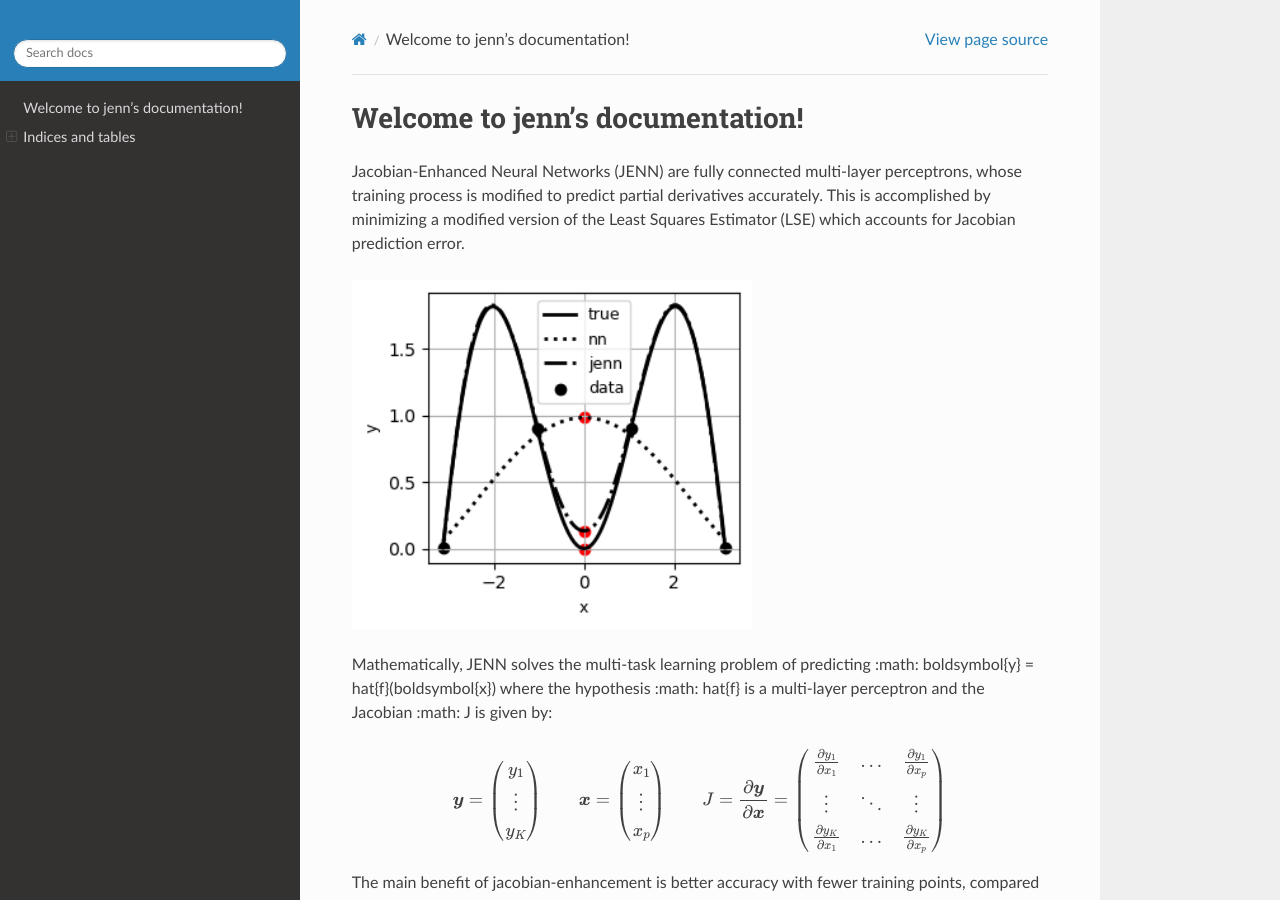
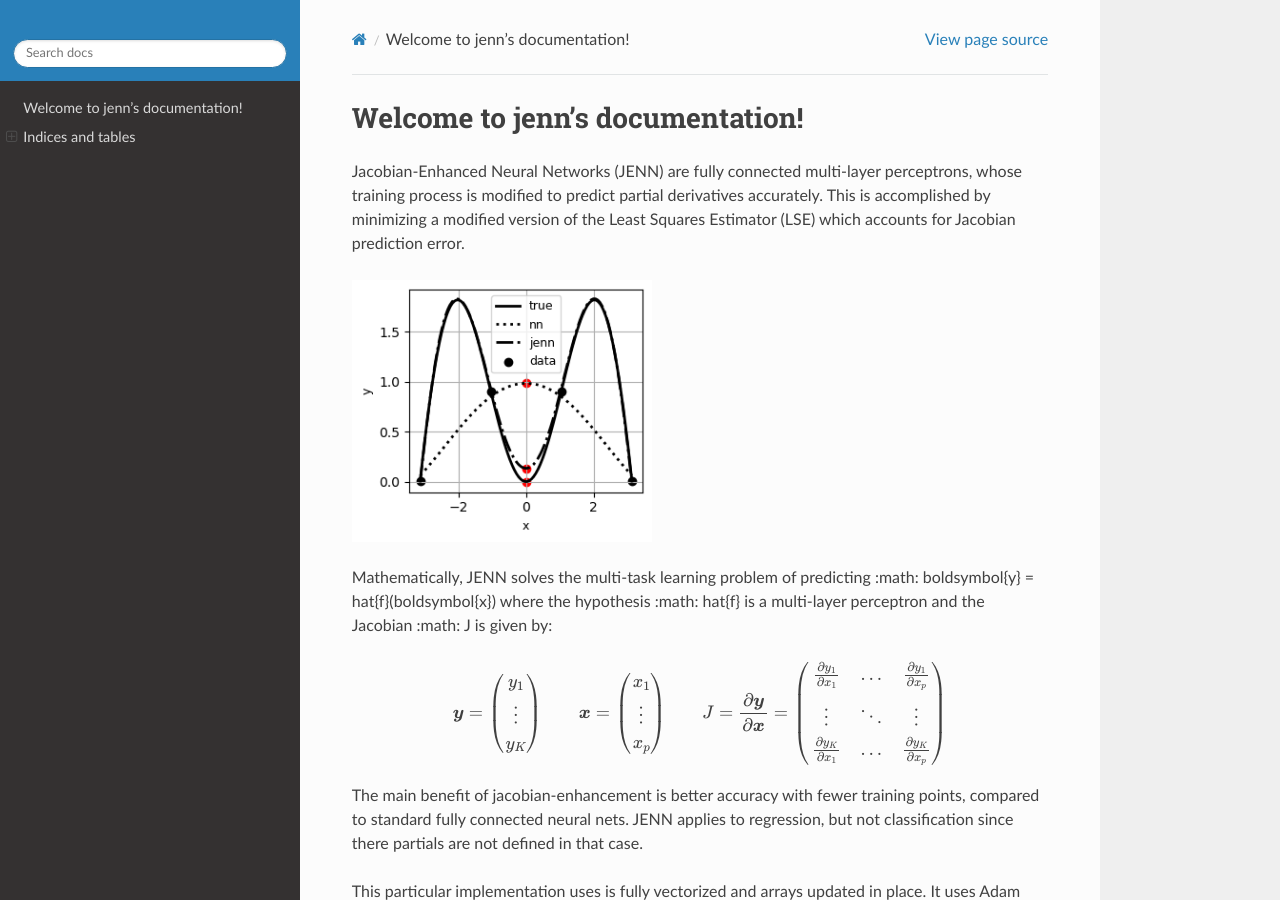
Before and after one commit to shb84/JENN, a Sphinx documentation site: the page built from docs/source/index.rst, in a window 1280 px wide and 900 px high. Built offline with Sphinx 7.4.7 and the Read the Docs theme 2.0.0, drawn with Linux system fonts in a browser that asks for light colours.

Commit message:
update docs

```diff
--- a/docs/source/index.rst
+++ b/docs/source/index.rst
@@ -16,7 +16,7 @@ derivatives accurately. This is accomplished by minimizing a modified version
 of the Least Squares Estimator (LSE) which accounts for Jacobian prediction error.
 
 .. image:: ../pics/JENN_vs_NN.png
-  :width: 400
+  :width: 300
   :alt: JENN vs. regular NN
 
 Mathematically, JENN solves the multi-task learning problem of predicting
```
